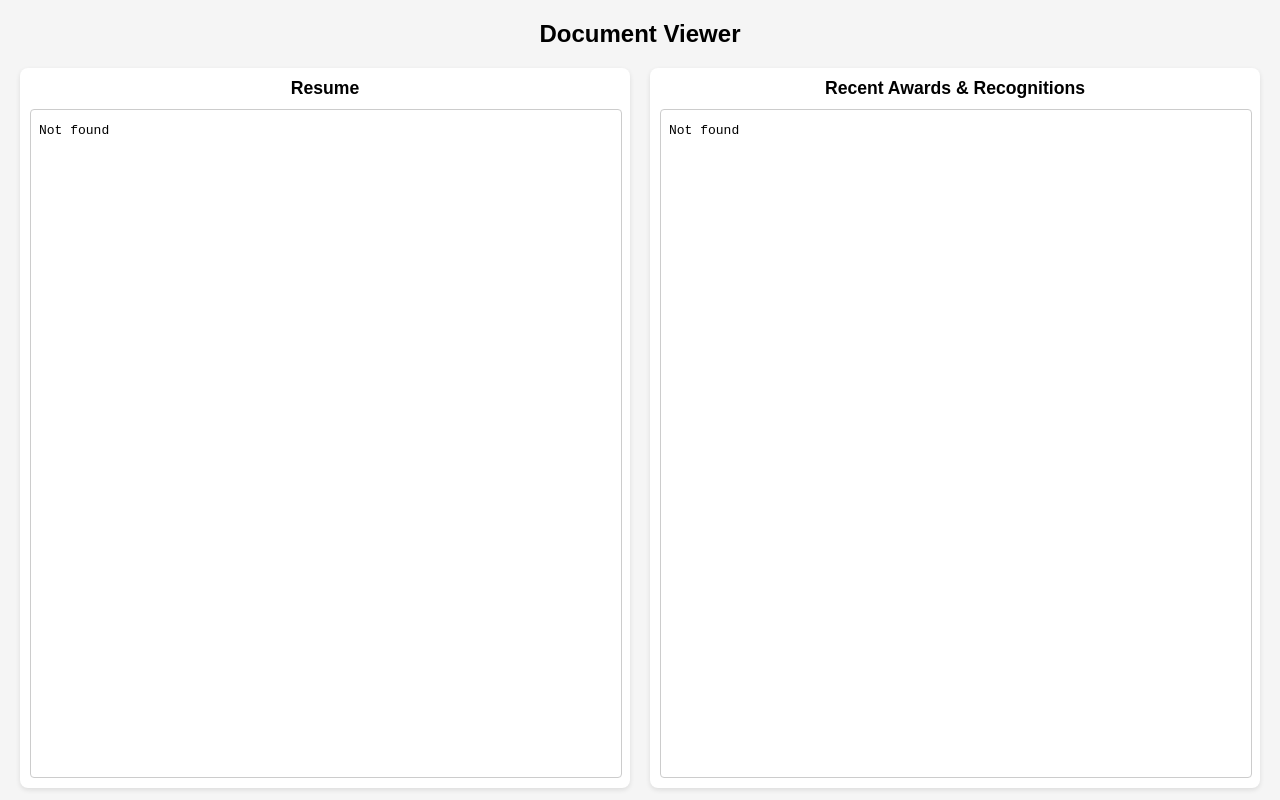
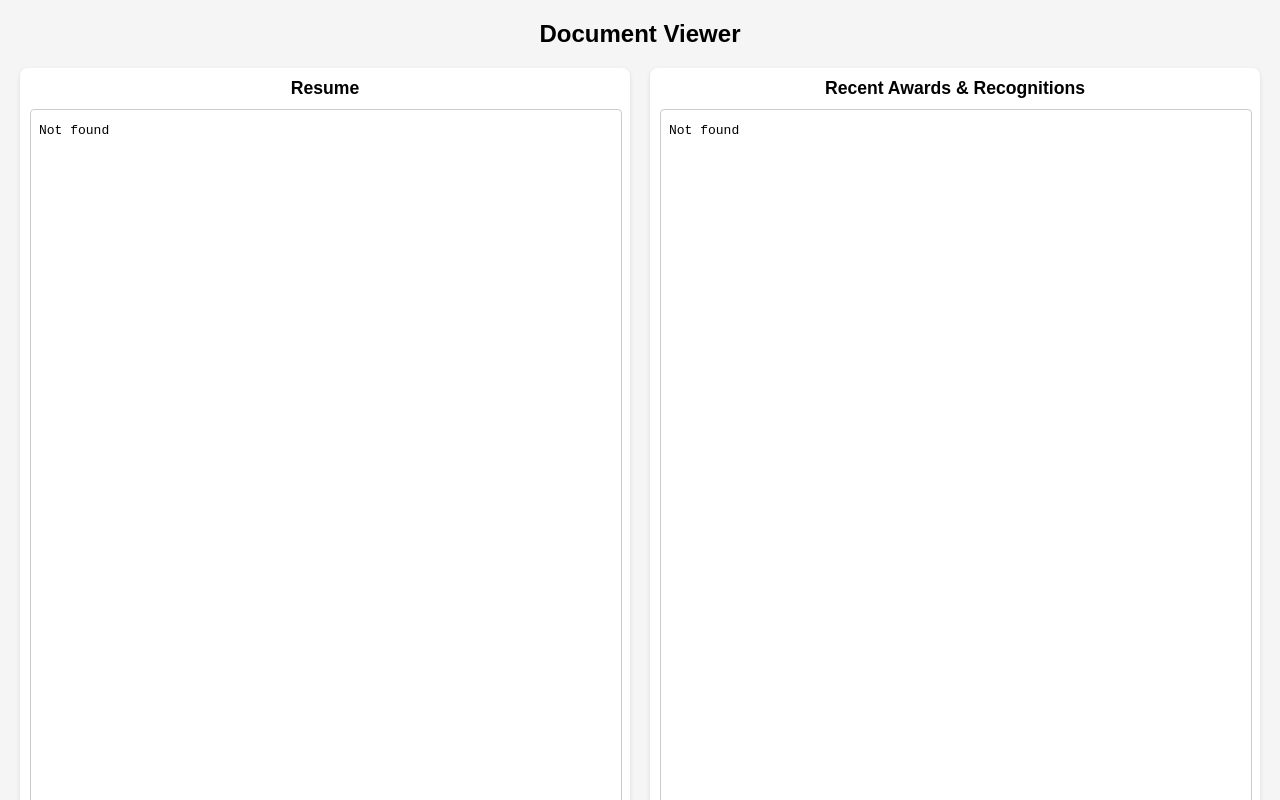
Before and after one commit to TatAnderson/tatika-FiservResume-website, a plain HTML site: page pdf-viewer.html in a window 1280 px wide. Shown: the top 800 px of the page. Drawn offline with Linux system fonts and the light colour scheme.

Commit message:
Update pdf-viewer.html

```diff
--- a/pdf-viewer.html
+++ b/pdf-viewer.html
@@ -10,7 +10,7 @@
       margin: 0;
       padding: 20px;
       background: #f5f5f5;
-      height: 100vh;
+      height: 400vh;
       box-sizing: border-box;
     }
 
@@ -23,7 +23,7 @@
       display: grid;
       grid-template-columns: 1fr 1fr;
       gap: 20px;
-      height: calc(100vh - 80px); /* leave space for title & padding */
+      height: calc(400vh - 80px); /* leave space for title & padding */
     }
 
     .pdf-box {
```
